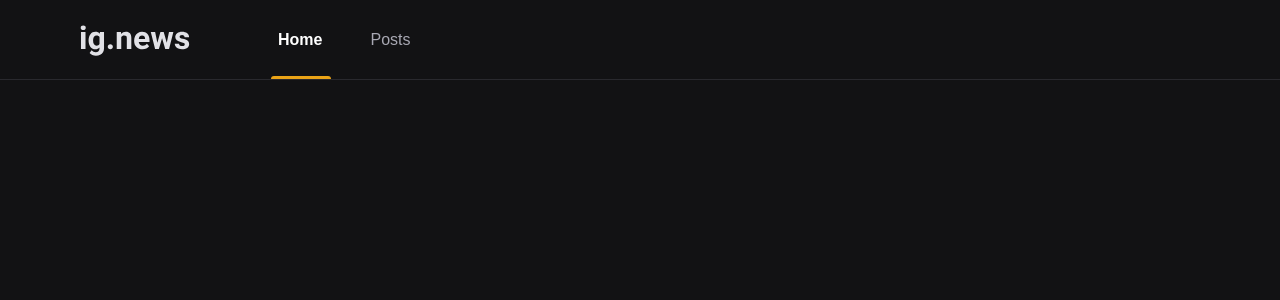
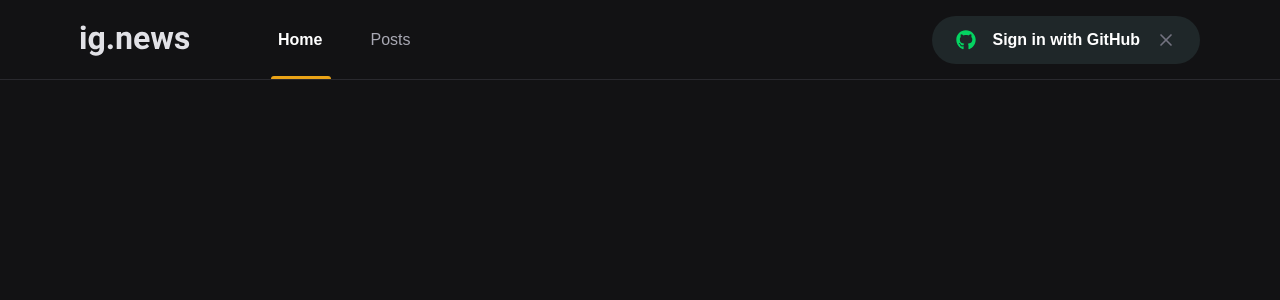
Before and after one commit to RafaelKozar/ignews, a Next.js app: page / in a window 1280 px wide. Shown: the top 300 px of the page. Built offline with nearby package versions, Linux system fonts and the light colour scheme.

Commit message:
styles component sign in

```diff
--- a/package.json
+++ b/package.json
@@ -11,6 +11,7 @@
     "next": "10.1.3",
     "react": "17.0.2",
     "react-dom": "17.0.2",
+    "react-icons": "^4.2.0",
     "sass": "^1.32.8"
   },
   "devDependencies": {
--- a/src/components/Header/index.tsx
+++ b/src/components/Header/index.tsx
@@ -1,3 +1,5 @@
+import React from 'react';
+import { SignInButton } from '../SignInButton';
 import styles from './styles.module.scss';
 
 export function Header() {
@@ -9,6 +11,7 @@
                     <a className={styles.active}>Home</a>
                     <a>Posts</a>
                 </nav>
+                <SignInButton />
             </div>
         </header>
     )
--- a/src/components/Header/styles.module.scss
+++ b/src/components/Header/styles.module.scss
@@ -52,7 +52,11 @@
                 background : var(--yellow-500);
             }
         }
+    }
 
-
+    // esse botão tem que ir todo para direita por que o header precisa
+    // por isso foi colocado isso dentro do css header ao invés do botão
+    button {
+        margin-left: auto;
     }
 }
--- /dev/null
+++ b/src/components/SignInButton/index.tsx
@@ -0,0 +1,27 @@
+import { FaGithub } from 'react-icons/fa';
+import styles from './styles.module.scss';
+import {FiX} from 'react-icons/fi'
+
+export function SignInButton() {
+    const isUserLoggedIn = true;
+
+    return isUserLoggedIn ? (
+        <button
+            type="button"
+            className={styles.signInButton}
+        >
+            <FaGithub color="#04d361" />
+            Sign in with GitHub
+            <FiX color="#737380" className={styles.closeIcon}/>
+        </button>
+    ) : (
+        <button
+            type="button"
+            className={styles.signInButton}
+        >
+            <FaGithub color="#eba417" />
+            Sign in with GitHub
+            <FiX />
+        </button>
+    );
+}
--- /dev/null
+++ b/src/components/SignInButton/styles.module.scss
@@ -0,0 +1,33 @@
+.signInButton  {
+    height:3rem;
+    border-radius: 3rem;
+    background: var(--gray-850);
+    border: 0;
+    padding: 0 1.5rem;
+
+    display : flex;
+    align-items : center;
+    justify-content: center;
+
+    color: var(--white);
+    font-weight:  bold;
+
+    svg {
+        width: 20px;
+        height: 20px;
+    }
+
+    svg:first-child{
+        margin-right: 1rem;
+    }
+
+    svg.closeIcon {
+        margin-left: 1rem;
+    }
+
+    transition: filter 0.2s;
+
+    &:hover{
+        filter: brightness(0.8);
+    }
+}
--- a/src/styles/global.scss
+++ b/src/styles/global.scss
@@ -9,6 +9,7 @@
     --gray-100: #e1e1e6;
     --gray-300: #a8a8b3;
     --gray-800: #29292e;
+    --gray-850: #1f2729;
     --gray-900: #121214;
 
     --cyan-500: #61dafb;
```
Also changed, not shown: 1 other file (tests, documents, lock files or other folders).
